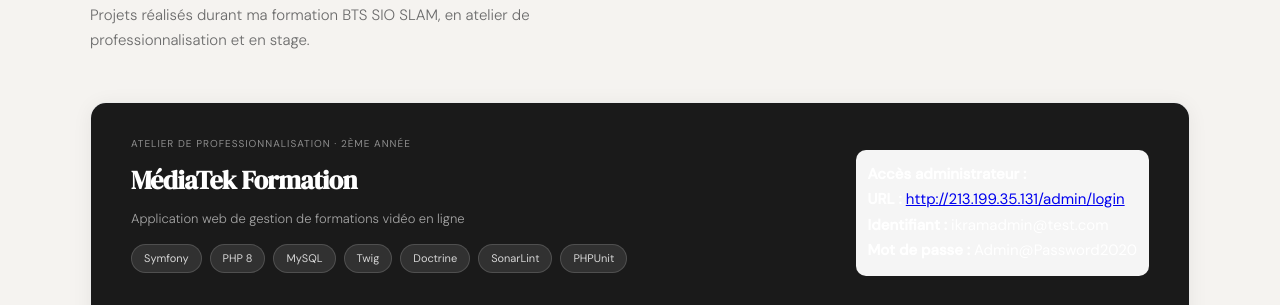
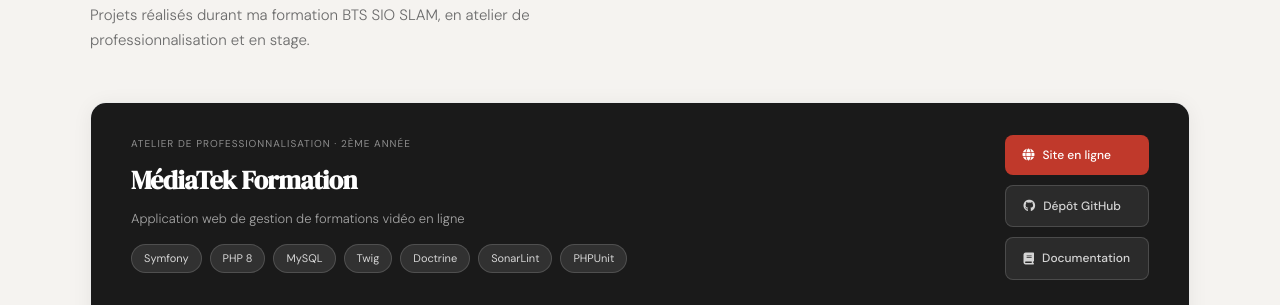
Before and after one commit to zennouikram/Portfolio-, a website: page public_html/index.html in a window 1280 px wide. Shown: the part 4367-4672 px from the top of the page. Drawn offline with Linux system fonts and the light colour scheme.

Commit message:
supprimer admin

```diff
--- a/public_html/index.html
+++ b/public_html/index.html
@@ -1368,29 +1368,7 @@ footer span { color: var(--rouge); }
             <span class="tech-tag">PHPUnit</span>
           </div>
         </div>
-         <div style="margin-top:15px;padding:12px;border-radius:10px;background:#f5f5f5;">
-        <strong>Accès administrateur :</strong><br>
-
-        <span>
-          <strong>URL :</strong>
-          <a href="http://213.199.35.131/admin/login" target="_blank">
-            http://213.199.35.131/admin/login
-          </a>
-        </span>
-        <br>
-
-        <span>
-          <strong>Identifiant :</strong>
-          ikramadmin@test.com
-        </span>
-        <br>
-
-        <span>
-          <strong>Mot de passe :</strong>
-          Admin@Password2020
-        </span>
-      </div>
-    </div>
+
         <div class="projet-featured-links">
           <!-- ⚠ Remplace # par ton vrai lien -->
           <a href="http://213.199.35.131/" target="_blank" class="projet-link-btn primary">
```
